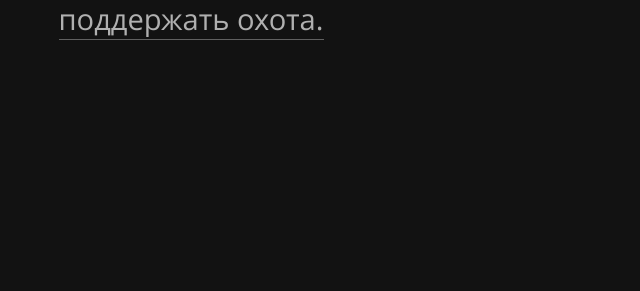
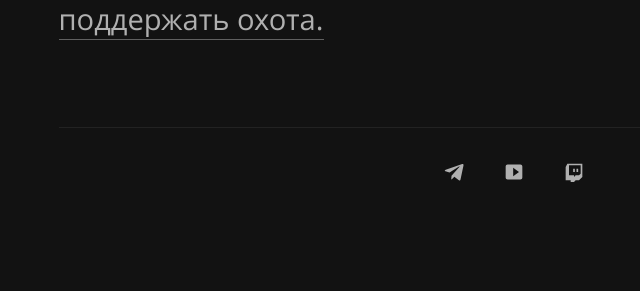
Before and after one commit to gunlinux/gunlinux.ru, a Flask app: template blog/templates/refs.html in a window 1280 px wide. Shown: the part 509-800 px from the top of the page, without its empty margins (134-774 px from the left). Run offline with Flask 3, Linux system fonts and the light colour scheme; tables that the repository leaves empty hold one stand-in row (values such as "Sample post"); the template is opened without the code that fills it: values that come from a table or form of the project are taken from there, most other values are stand-ins (such as "Sample title", 1, 10 or a date in 2020); some libraries are stand-ins or nearby versions.

Commit message:
footer links

```diff
--- /dev/null
+++ b/blog/static/src/components/footer.css
@@ -0,0 +1,27 @@
+.footer {
+  margin-top: 80px;
+  padding: 32px 16px;
+  color: var(--color-text-light);
+  font-size: 0.9em;
+  text-align: center;
+  border-top: 1px solid #222;
+}
+
+.footer__content {
+  display: flex;
+  flex-direction: column;
+  align-items: center;
+  gap: 12px;
+}
+
+.footer__links {
+  display: flex;
+  gap: 1.5rem;
+}
+
+.footer__icon {
+  width: 20px;
+  height: 20px;
+  vertical-align: middle;
+  pointer-events: none;
+}
--- /dev/null
+++ b/blog/templates/footer.html
@@ -0,0 +1,21 @@
+<footer class="footer">
+  <div class="footer__content">
+    <div class="footer__links">
+      <a href="https://t.me/gunlinuxlog" class="nav__link" target="_blank" aria-label="Telegram">
+        <svg class="footer__icon" viewBox="0 0 24 24" fill="currentColor">
+          <path d="M9.036 16.395l-.393 4.48c.563 0 .806-.24 1.1-.527l2.642-2.544 5.48 4.017c1.006.553 1.72.263 1.962-.928l3.553-16.667c.32-1.508-.547-2.102-1.512-1.743L2.06 9.367c-1.47.575-1.455 1.4-.256 1.772l4.882 1.525 11.34-7.137c.534-.33 1.02-.147.62.21L9.036 16.395z"/>
+        </svg>
+      </a>
+      <a href="https://www.youtube.com/@gunlinux" class="nav__link" target="_blank" aria-label="YouTube">
+        <svg class="footer__icon" viewBox="0 0 24 24" fill="currentColor">
+          <path d="M19.6 3H4.4C3 3 2 4 2 5.4v13.2C2 20 3 21 4.4 21h15.2c1.4 0 2.4-1 2.4-2.4V5.4C22 4 21 3 19.6 3zm-8.6 14V7l7 5-7 5z"/>
+        </svg>
+      </a>
+      <a href="https://twitch.tv/gunlinux" class="nav__link" target="_blank" aria-label="Twitch">
+        <svg class="footer__icon" viewBox="0 0 24 24" fill="currentColor">
+          <path d="M4 2L2 6v16h6v2h4l2-2h4l4-4V2H4zm16 12l-2 2h-4l-2 2v-2H6V4h14v10zm-3-6h-2v4h2V8zm-4 0h-2v4h2V8z"/>
+        </svg>
+      </a>
+    </div>
+  </div>
+</footer>
--- a/blog/templates/layout.html
+++ b/blog/templates/layout.html
@@ -20,6 +20,7 @@
     <link rel="stylesheet" href="/static/src/components/nav.css">
     <link rel="stylesheet" href="/static/src/components/tags.css">
     <link rel="stylesheet" href="/static/src/components/refs.css">
+    <link rel="stylesheet" href="/static/src/components/footer.css">
     {% block styles %}
     {% endblock %}
 </head>
@@ -39,5 +40,6 @@
     {% endblock %}
     {% block scripts %}
     {% endblock %}
-</body>
+    {% include "footer.html" %}
+    </body>
 </html>
```
